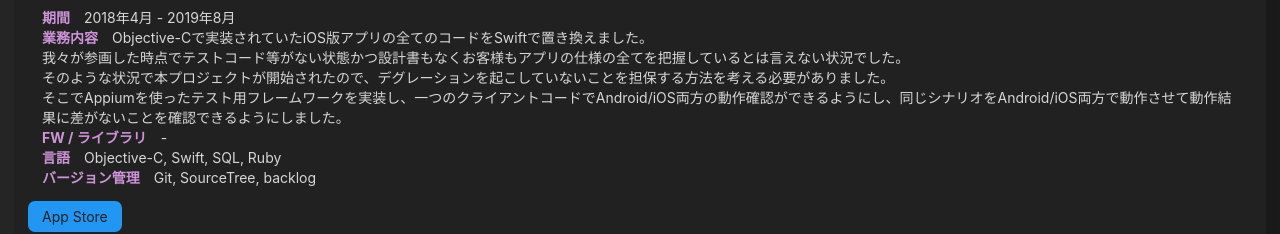
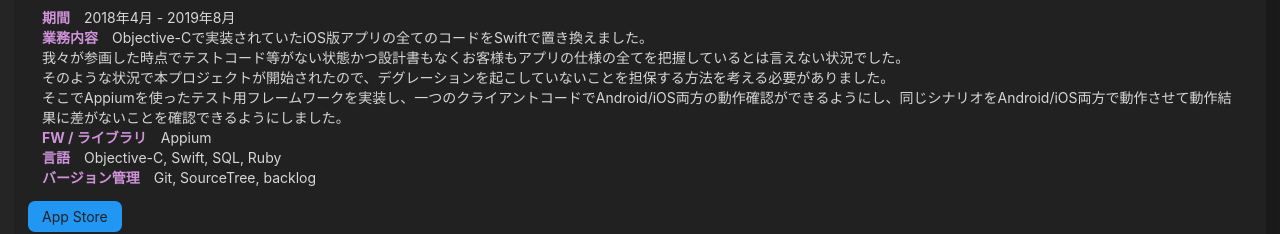
Before and after one commit to takumi0620/profile, a Next.js app: page / in a window 1280 px wide. Shown: the part 2060-2294 px from the top of the page. Built offline with nearby package versions, Linux system fonts and the light colour scheme.

Commit message:
内容修正

```diff
--- a/components/molecules/businesses.js
+++ b/components/molecules/businesses.js
@@ -65,7 +65,7 @@ SDカードに収められた研究用装置で撮影された画像を取り込
             start="2018年4月"
             end="2019年8月"
             architecture={{
-              frameWork: "-",
+              frameWork: "Appium",
               language: "Objective-C, Swift, SQL, Ruby",
               db: "SQLite",
               versionControll: "Git, SourceTree, backlog"
```
